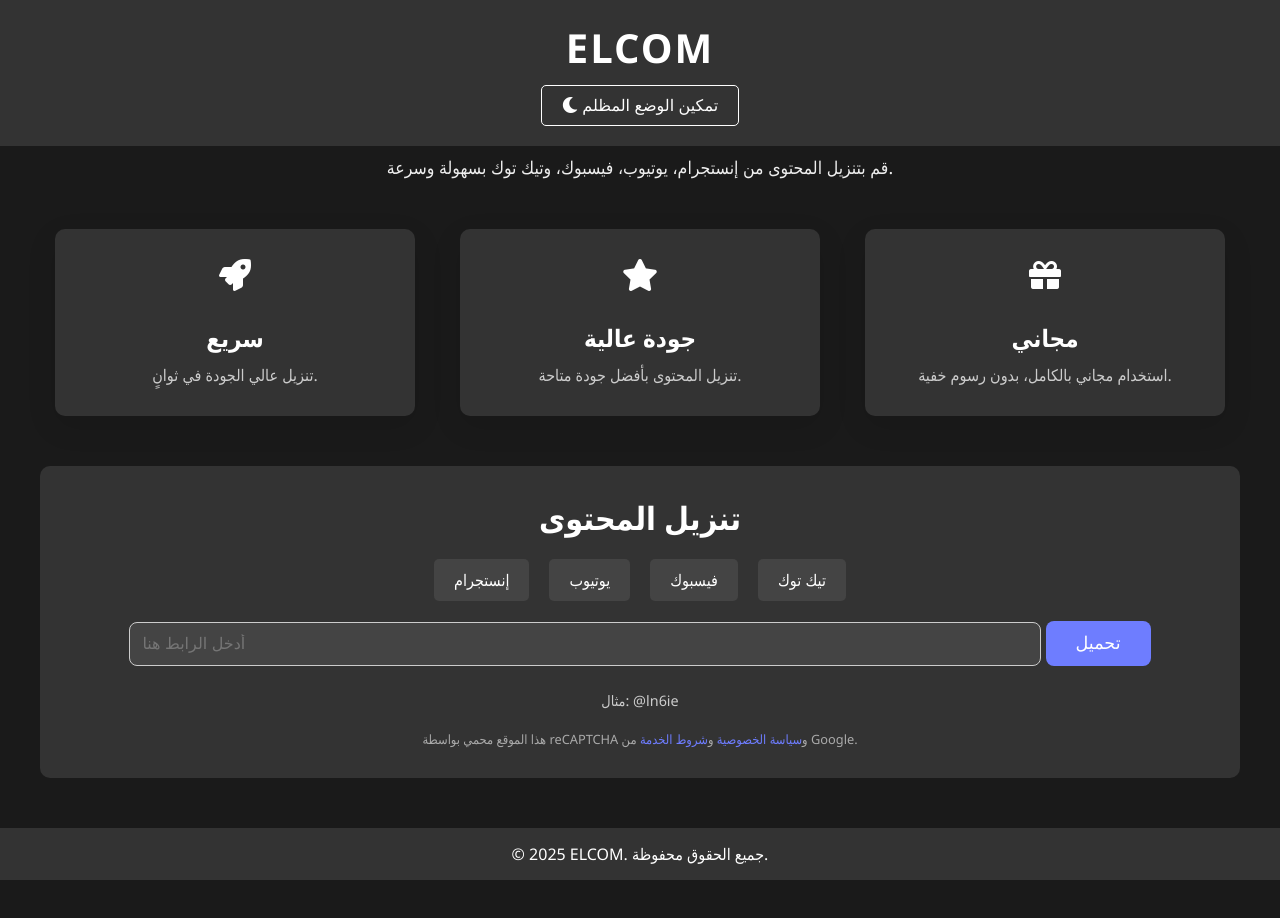
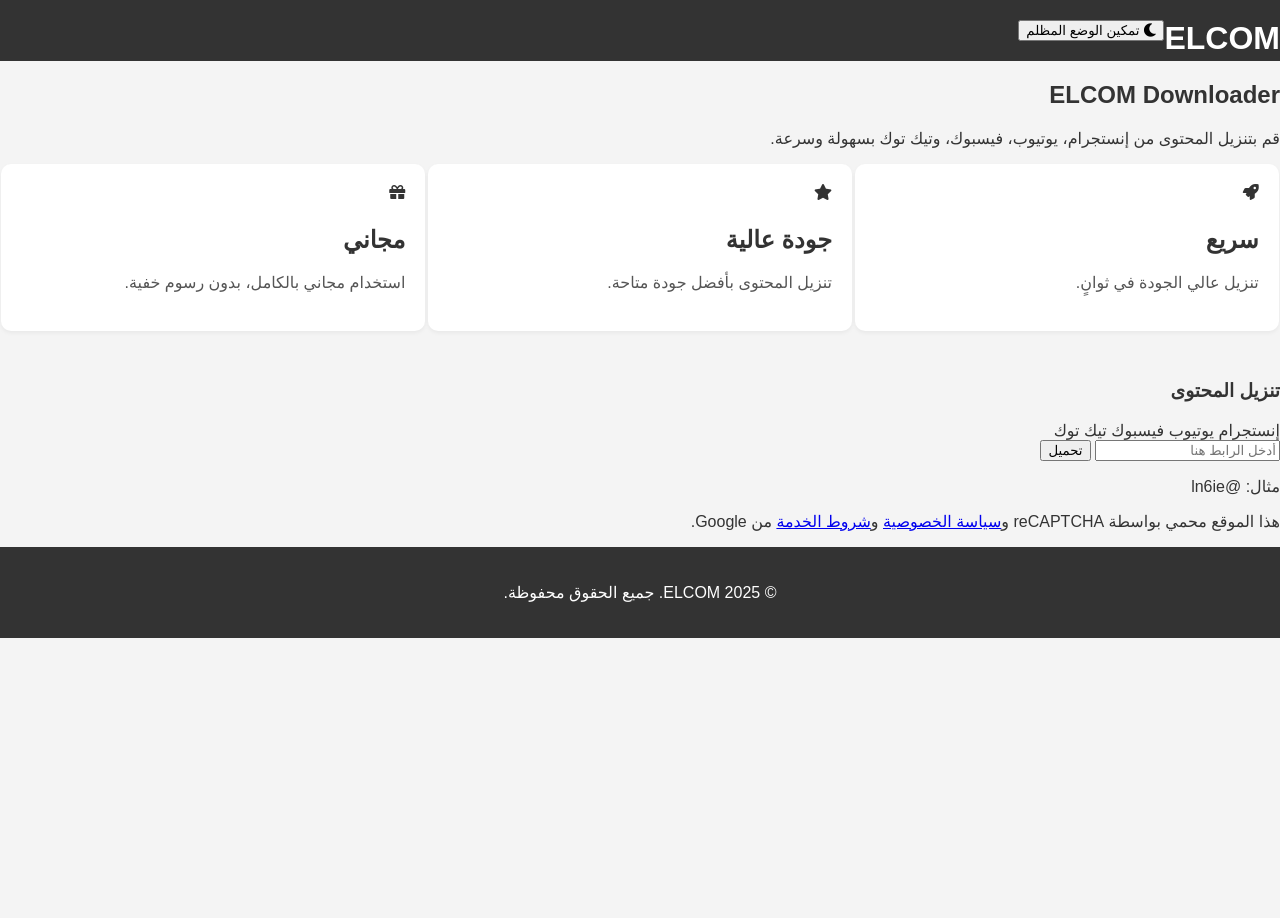
Before and after one commit to sonabode22/Elcom-downloader, a plain HTML site: page index.html in a window 1280 px wide. After the commit the page ends 800 px from the top, so only its background shows below. Drawn offline with Linux system fonts and the light colour scheme.

Commit message:
styles.css

```diff
--- a/styles.css
+++ b/styles.css
@@ -1,238 +1,206 @@
-/* تنسيق عام */
-* {
+/*  تنسيقات عامة  */
+body {
+    font-family: 'Cairo', sans-serif; /* استخدام خط Cairo */
     margin: 0;
     padding: 0;
-    box-sizing: border-box;
+    background-color: #f4f4f4; /* لون خلفية رمادي فاتح */
+    color: #333; /* لون نص أساسي داكن */
+    direction: rtl; /* اتجاه الكتابة من اليمين لليسار */
 }
 
-body {
-    font-family: 'Segoe UI', Tahoma, Geneva, Verdana, sans-serif;
-    background: #1a1a1a; /* خلفية غير شفافة */
-    color: #fff;
-    text-align: center;
-    padding-bottom: 40px;
-    transition: background-color 0.3s ease, color 0.3s ease;
+.container {
+    width: 80%;
+    margin: auto;
+    overflow: hidden;
+    padding: 20px 0;
 }
 
-/* الوضع المظلم */
-body.dark-mode {
-    background: #1a1a1a;
-    color: #ccc;
-}
-
+/*  تنسيقات الشريط العلوي (Header)  */
 header {
-    background-color: #333; /* خلفية غير شفافة */
-    color: #fff;
-    padding: 20px;
-    position: fixed;
-    width: 100%;
-    top: 0;
-    left: 0;
-    z-index: 1000;
+    background-color: #333; /* لون خلفية الشريط العلوي */
+    color: #fff; /* لون نص الشريط العلوي */
+    padding-top: 20px;
+    padding-bottom: 20px;
 }
 
 header h1 {
-    font-size: 2.5em;
+    float: right; /* عنوان الموقع على اليمين */
     margin: 0;
-    letter-spacing: 2px;
 }
 
-header .dark-mode-toggle button {
-    background-color: transparent;
-    color: #fff;
-    border: 1px solid #fff;
-    padding: 10px 20px;
-    border-radius: 5px;
-    cursor: pointer;
-    font-size: 1em;
+header nav {
+    float: left; /* قائمة التنقل على اليسار */
     margin-top: 10px;
-    transition: background-color 0.3s ease;
 }
 
-header .dark-mode-toggle button:hover {
-    background-color: #444;
+header nav ul {
+    margin: 0;
+    padding: 0;
+    list-style: none;
 }
 
-section.content {
-    padding-top: 100px;
-    max-width: 1200px;
-    margin: 0 auto;
+header nav li {
+    display: inline;
+    padding: 0 20px 0 20px;
 }
 
-.intro {
-    margin-bottom: 50px;
+header nav li a {
+    color: #fff;
+    text-decoration: none;
 }
 
-.intro h2 {
-    font-size: 2.5em;
-    color: #fff;
-    font-weight: bold;
+header nav li a:hover {
+    color: #ddd; /* لون الرابط عند التحويم */
 }
 
-.intro p {
-    font-size: 1.1em;
-    color: #eee;
+/*  تنسيقات قسم البطل (Hero Section)  */
+.hero {
+    background-color: #e0f7fa; /* لون خلفية قسم البطل */
+    padding: 60px 0;
+}
+
+.hero .container {
+    display: flex; /* استخدام Flexbox لتوزيع المحتوى والصورة جنبًا إلى جنب */
+    justify-content: space-between; /* توزيع المسافة بين المحتوى والصورة */
+    align-items: center; /* محاذاة عمودية */
+}
+
+.hero-content {
+    flex-basis: 50%; /* يأخذ نصف المساحة */
+    padding-right: 20px;
+}
+
+.hero-content h2 {
+    font-size: 2.5em;
+    margin-bottom: 20px;
+    color: #26a69a; /* لون عنوان قسم البطل */
+}
+
+.hero-content p {
+    font-size: 1.2em;
+    line-height: 1.6;
+    margin-bottom: 30px;
+}
+
+.download-button {
+    display: inline-block;
+    padding: 15px 30px;
+    background-color: #26a69a; /* لون زر التنزيل */
+    color: #fff;
+    text-decoration: none;
+    border-radius: 5px;
+    font-size: 1.2em;
+    font-weight: bold;
+    transition: background-color 0.3s ease; /* تأثير انتقال عند التحويم */
+}
+
+.download-button:hover {
+    background-color: #2bbbad; /* لون أغمق عند التحويم */
+}
+
+
+.hero-image {
+    flex-basis: 40%; /* يأخذ 40% من المساحة */
+    text-align: center; /* توسيط الصورة */
+}
+
+.hero-image img {
+    max-width: 100%; /* الصورة لا تتجاوز عرض الحاوية */
+    height: auto; /* الحفاظ على نسبة العرض إلى الارتفاع */
+    border-radius: 10px; /* زوايا مدورة للصورة */
+    box-shadow: 0 4px 8px rgba(0,0,0,0.1); /* ظل خفيف للصورة */
+}
+
+
+/*  تنسيقات قسم المحتوى الرئيسي (Main Content)  */
+.main-content {
+    padding: 60px 0;
+    text-align: center; /* توسيط النص في هذا القسم */
+}
+
+.main-content h2 {
+    font-size: 2em;
+    margin-bottom: 40px;
+    color: #333;
 }
 
 .features {
-    display: flex;
-    justify-content: space-evenly;
-    flex-wrap: wrap;
-    gap: 30px;
-    margin-bottom: 50px;
+    display: flex; /* استخدام Flexbox لتوزيع المميزات جنبًا إلى جنب */
+    justify-content: space-around; /* توزيع المسافة بين المميزات */
+    flex-wrap: wrap; /* السماح بلف المميزات في الشاشات الصغيرة */
 }
 
 .feature {
-    background: #333; /* خلفية غير شفافة */
-    padding: 30px;
+    flex-basis: 30%; /* كل ميزة تأخذ 30% من المساحة */
+    margin-bottom: 30px;
+    padding: 20px;
+    background-color: #fff; /* خلفية بيضاء للميزات */
     border-radius: 10px;
-    width: 30%;
-    transition: transform 0.3s ease, background-color 0.3s ease;
-    box-shadow: 0 10px 30px rgba(0, 0, 0, 0.1);
+    box-shadow: 0 2px 4px rgba(0,0,0,0.05); /* ظل أخف للميزات */
 }
 
-.feature:hover {
-    transform: translateY(-10px);
-    background-color: #444;
-}
-
-.feature i {
-    color: #fff;
+.feature img {
+    max-width: 80px;
+    height: auto;
     margin-bottom: 20px;
-    font-size: 2em;
 }
 
 .feature h3 {
     font-size: 1.5em;
-    margin: 10px 0;
-    color: #fff;
+    margin-bottom: 10px;
+    color: #333;
 }
 
 .feature p {
-    font-size: 1em;
-    color: #ccc;
+    line-height: 1.6;
+    color: #555;
 }
 
-.download-section {
-    background: #333; /* خلفية غير شفافة */
-    padding: 30px;
-    border-radius: 10px;
-    margin-bottom: 50px;
+/*  تنسيقات التذييل (Footer)  */
+footer {
+    background-color: #333;
+    color: #fff;
+    text-align: center;
+    padding: 20px 0;
 }
 
-.download-section h3 {
-    font-size: 2em;
-    margin-bottom: 20px;
-    color: #fff;
+/*  تصميم متجاوب (Responsive Design)  */
+@media (max-width: 768px) { /* للشاشات الصغيرة مثل الأجهزة اللوحية والهواتف */
+    .container {
+        width: 95%; /* حاوية أعرض في الشاشات الصغيرة */
     }
 
-.options {
-    display: flex;
-    justify-content: center;
-    gap: 20px;
-    margin-bottom: 20px;
+    header h1, header nav {
+        float: none; /* العناصر في الشريط العلوي تحت بعضها */
+        text-align: center;
     }
 
-.options span {
-    background: #444; /* خلفية غير شفافة */
-    padding: 10px 20px;
-    border-radius: 5px;
-    cursor: pointer;
-    transition: background-color 0.3s ease;
-}
-
-.options span:hover {
-    background-color: #555;
-}
-
-input {
-    width: 80%;
-    padding: 12px;
-    border: 1px solid #ccc;
-    border-radius: 8px;
-    margin-bottom: 15px;
-    background-color: #444; /* خلفية غير شفافة */
-    color: #fff;
-    font-size: 1em;
-    transition: background-color 0.3s ease;
-}
-
-input:focus {
-    background-color: #555;
-}
-
-button {
-    background-color: #6e7dff;
-    color: #fff;
-    padding: 12px 30px;
-    border: none;
-    border-radius: 8px;
-    cursor: pointer;
-    font-size: 1.1em;
-    transition: background-color 0.3s ease;
-}
-
-button:hover {
-    background-color: #5e6fd8;
-}
-
-.example {
-    font-size: 0.9em;
-    color: #ccc;
+    header nav ul {
         margin-top: 10px;
     }
 
-.disclaimer {
-    font-size: 0.8em;
-    color: #aaa;
-    margin-top: 20px;
+    .hero .container {
+        flex-direction: column; /* قسم البطل عمودي في الشاشات الصغيرة */
+        text-align: center;
     }
 
-.disclaimer a {
-    color: #6e7dff;
-    text-decoration: none;
+    .hero-content {
+        flex-basis: 100%; /* المحتوى يأخذ المساحة الكاملة */
+        padding-right: 0;
+        margin-bottom: 30px;
     }
 
-.disclaimer a:hover {
-    text-decoration: underline;
+    .hero-image {
+        flex-basis: 80%; /* الصورة تأخذ 80% من المساحة */
     }
 
-/* الفوتر */
-footer {
-    background-color: #333; /* خلفية غير شفافة */
-    color: #fff;
-    padding: 15px;
-    margin-top: 30px;
-    font-size: 1em;
+    .features {
+        flex-direction: column; /* المميزات تحت بعضها في الشاشات الصغيرة */
     }
 
-footer p {
-    margin: 0;
+    .feature {
+        flex-basis: 80%; /* المميزات تأخذ 80% من المساحة في الشاشات الصغيرة */
+        margin-left: auto;
+        margin-right: auto;
     }
-
-/* تنسيقات الوضع المظلم */
-body.dark-mode input {
-    background-color: #444;
-    border-color: #555;
-    color: #ccc;
 }
-
-body.dark-mode input:focus {
-    background-color: #555;
-}
-
-body.dark-mode .feature {
-    background: #444;
-}
-
-body.dark-mode .feature:hover {
-    background-color: #555;
-}
-
-body.dark-mode button {
-    background-color: #555;
-}
-
-body.dark-mode button:hover {
-    background-color: #666;
-}
```
Lines whose indentation alone changed are shown as unchanged.
